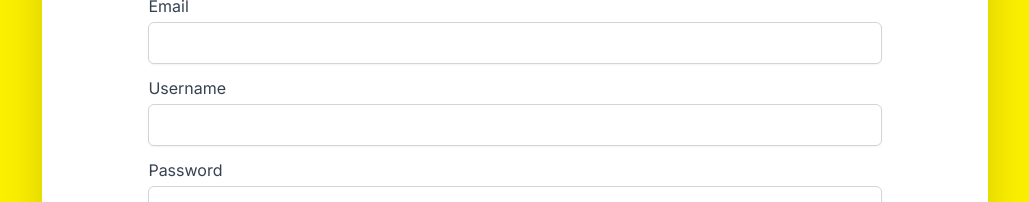
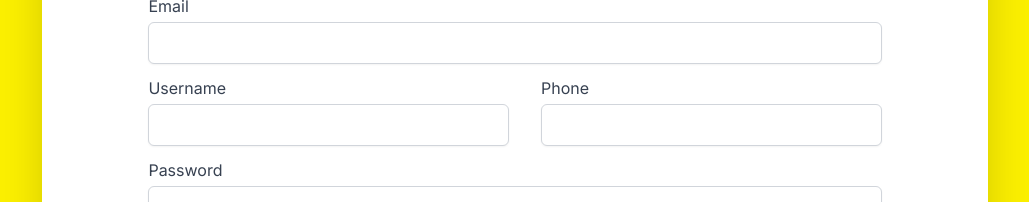
Before and after one commit to frc-emotion/website, a Next.js app: page /register in a window 1280 px wide. Shown: the part 385-587 px from the top of the page, without its empty margins (125-1154 px from the left). Built offline with nearby package versions, Linux system fonts and the light colour scheme.

Commit message:
update login/register for v2 api

```diff
--- a/src/app/(auth)/login/page.tsx
+++ b/src/app/(auth)/login/page.tsx
@@ -16,6 +16,8 @@ export type User = {
 	email: string;
 	firstname: string;
 	lastname: string;
+	accountType: number;
+	token: string;
 };
 
 async function submitForm(
@@ -27,7 +29,7 @@ async function submitForm(
 	console.log("logging in");
 	try {
 		const response = await fetch(
-            "https://api.team2658.org/v1/users/login",
+			"https://api.team2658.org/v2/users/login",
 			{
 				method: "POST",
 				headers: {
@@ -39,34 +41,37 @@ async function submitForm(
 
 		const json = await response.json();
 
-        if (response.status === 200 && json && json.isVerified) {
+		// user accountLevel instead of isVerified/isAdmin
+		// 0 - unverified, 1 - base, 2 - lead, 3 - admin
+
+		if (response.status == 200 && json?.accountType > 0) {
 			localStorage.setItem("token", json.token);
 			const user: User = {
 				username: json.username,
 				email: json.email,
 				firstname: json.firstname,
 				lastname: json.lastname,
+				token: json.token,
+				accountType: json.accountType,
 			};
 			localStorage.setItem("userObj", JSON.stringify(user));
-            document.cookie = `auth=${json.isVerified}`;
-            document.cookie = `admin=${json.isAdmin}`;
+			document.cookie = `auth=${user.accountType}`;
 			document.cookie = `user=${JSON.stringify(user)}`;
+			document.cookie = `token=${user.token}`;
 			router.back();
 		} else {
-            alert(
-                `${
-                    response.ok
-                        ? ""
-                        : `Error ${response.status}: ${response.statusText}\n`
-                } ${json?.message ?? ""} ${
-                    json?.isVerified == false
-                        ? "\nPlease get your account verified by a team lead or advisor"
-                        : ""
-                }`
-            );
+			if (response.status == 200 && json?.accountType <= 0) {
+				alert("Please see a lead to have your account verified");
+			} else if (response.status != 200) {
+				alert(`${response.status} Error: ${response.json}`);
+			} else {
+				alert(`Uncaught error. See stack trace.`);
+			}
 			localStorage.removeItem("token");
-            document.cookie = `auth=false`;
-            document.cookie = `admin=false`;
+			localStorage.removeItem("userObj");
+			document.cookie = `auth=""`;
+			document.cookie = `user=""`;
+			document.cookie = 'token=""';
 		}
 	} catch (error) {
 		console.error(error);
--- a/src/app/(auth)/register/page.tsx
+++ b/src/app/(auth)/register/page.tsx
@@ -63,6 +63,7 @@ async function createAccount(
 	FirstName: string,
 	LastName: string,
 	Email: string,
+	Phone: string,
 	router: AppRouterInstance
 ) {
 	try {
@@ -77,11 +78,12 @@ async function createAccount(
 				firstname: FirstName,
 				lastname: LastName,
 				email: Email,
+				phone: Phone,
 			}),
 			redirect: "follow",
 		};
 		const response = await fetch(
-            "https://api.team2658.org/v1/users/register",
+			"http://localhost:1234/v2/users/register",
 			request
 		);
 		const txt = await response.text();
@@ -112,6 +114,7 @@ export default function Register() {
 	const [firstName, setFirstName] = useState("");
 	const [lastName, setLastName] = useState("");
 	const [email, setEmail] = useState("");
+	const [phone, setPhone] = useState("");
 	const router = useRouter();
 
 	return (
@@ -141,12 +144,13 @@ export default function Register() {
 									firstName,
 									lastName,
 									email,
+									phone,
 									router
 								);
 							}}
 						>
 							<div className="grid grid-cols-1">
-                                <div className="grid grid-cols-2 space-x-5 w-fit">
+								<div className="grid grid-cols-2 space-x-5 w-full">
 									<div className="p-1.5">
 										<label
 											htmlFor="firstName"
@@ -188,6 +192,7 @@ export default function Register() {
 										/>
 									</div>
 								</div>
+
 								<div className="block p-1.5">
 									<label
 										htmlFor="email"
@@ -208,9 +213,11 @@ export default function Register() {
 										}}
 									/>
 								</div>
-                                <div className="block p-1.5">
+
+								<div className="grid grid-cols-2 space-x-5 w-full">
+									<div className="p-1.5">
 										<label
-                                        htmlFor="usernameInput"
+											htmlFor="username"
 											className="text-gray-700"
 										>
 											Username
@@ -218,8 +225,8 @@ export default function Register() {
 										<input
 											required
 											type="text"
-                                        id="usernameInput"
-                                        name="usernameInput"
+											id="username"
+											name="username"
 											className="mt-1 w-full rounded-md border-gray-300 shadow-sm focus:border-indigo-300 focus:ring focus:ring-indigo-200 focus:ring-opacity-50"
 											placeholder=""
 											value={username}
@@ -228,6 +235,29 @@ export default function Register() {
 											}}
 										/>
 									</div>
+									<div className="p-1.5">
+										<label
+											htmlFor="phone"
+											className="text-gray-700"
+										>
+											Phone
+										</label>
+										<input
+											required
+											type="tel"
+											id="phone"
+											name="phone"
+											pattern="[0-9]{10}"
+											className="mt-1 w-full rounded-md border-gray-300 shadow-sm focus:border-indigo-300 focus:ring focus:ring-indigo-200 focus:ring-opacity-50"
+											placeholder=""
+											value={phone}
+											onChange={(e) => {
+												setPhone(e.target.value);
+											}}
+										/>
+									</div>
+								</div>
+
 								<div className="block p-1.5">
 									<label
 										htmlFor="passwordInput"
--- a/src/app/(public)/layout.tsx
+++ b/src/app/(public)/layout.tsx
@@ -23,12 +23,15 @@ export default function PublicLayout({
 	children: React.ReactNode;
 }) {
 	const cookieJar = cookies();
-	const auth = cookieJar.get("auth");
+	const auth = cookieJar.get("auth")?.value;
 	const userCookie = cookieJar.get("user")?.value;
 	const user = userCookie ? (JSON.parse(userCookie) as User) : null;
 	return (
-		<div id="publicLayout" className={`${bbnFont.variable} ${orbFont.variable} font-sans bg-black`}>
-			<Navbar auth={auth?.value === "true"} user={user} />
+		<div
+			id="publicLayout"
+			className={`${bbnFont.variable} ${orbFont.variable} font-sans bg-black`}
+		>
+			<Navbar auth={auth ? true : false} user={user} />
 			{children}
 			<Footer />
 		</div>
```
Lines whose indentation alone changed are shown as unchanged.
